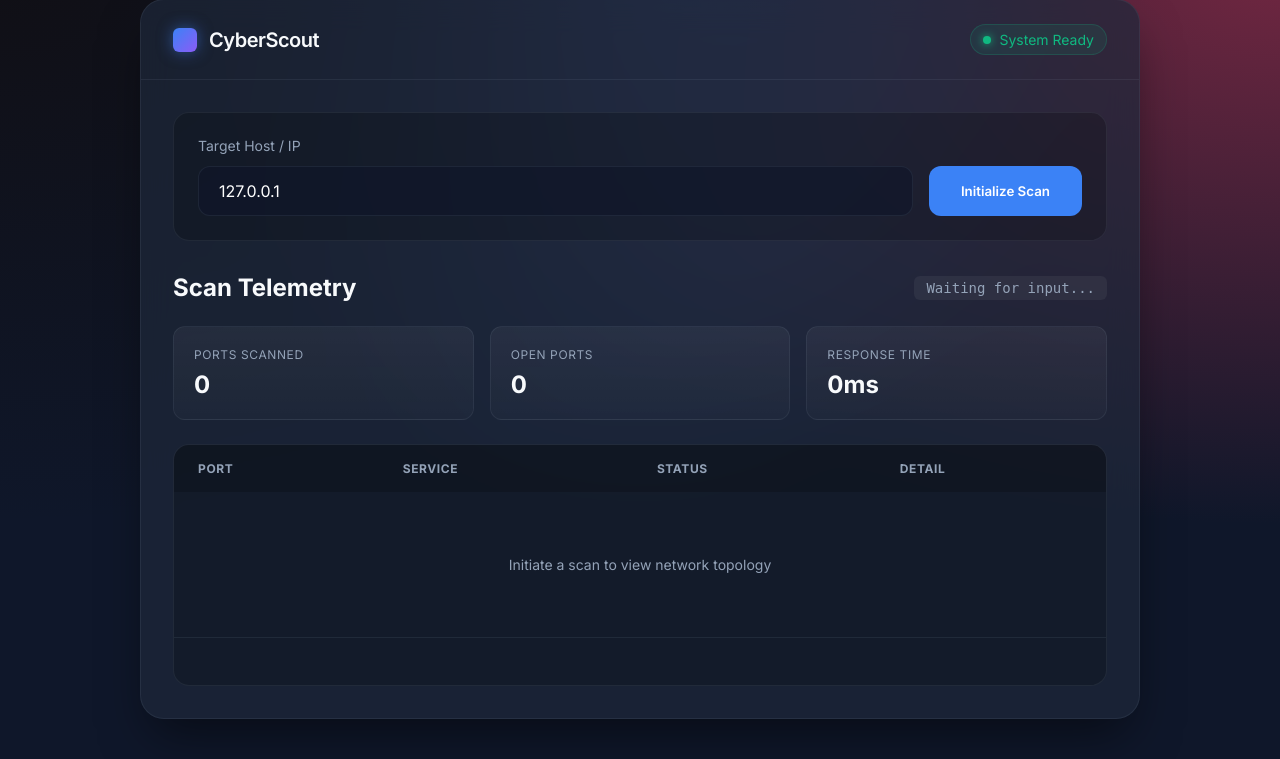
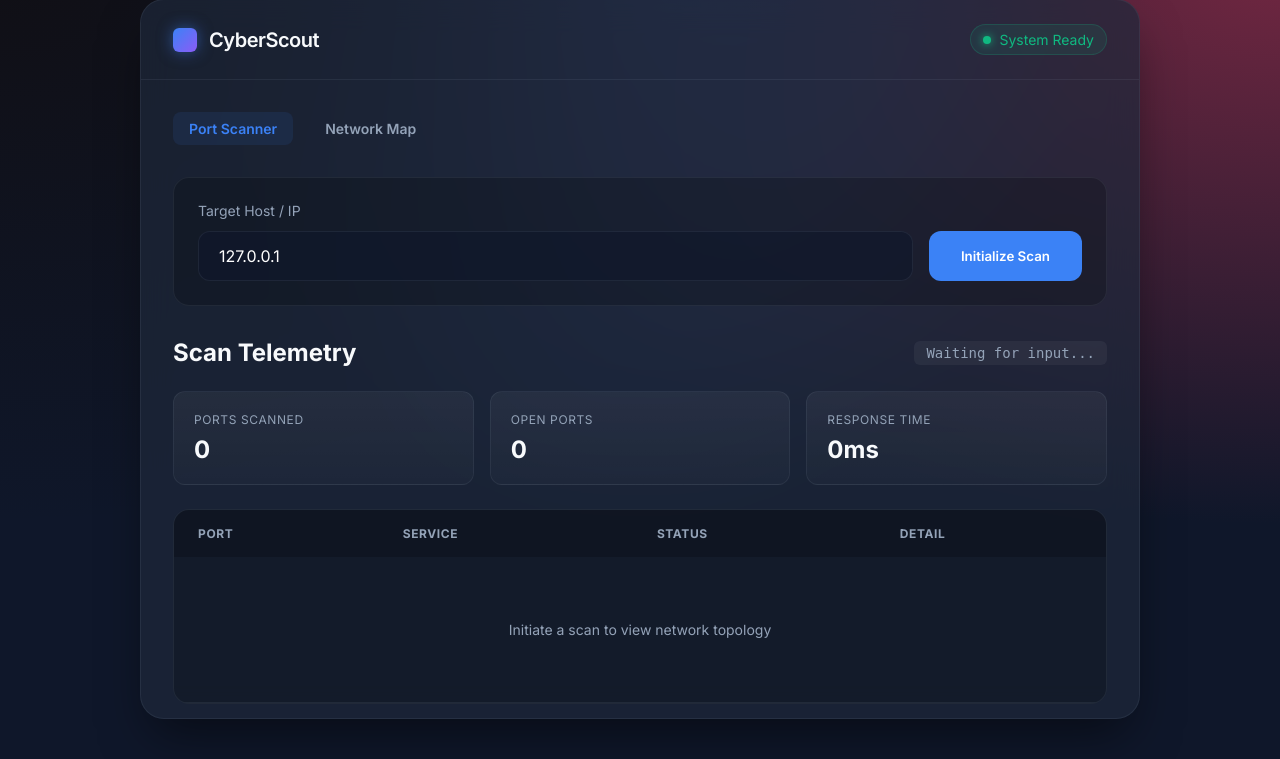
Before and after one commit to KrisCyberSec/port-scanner-dashboard, a Flask app: page / in a window 1280 px wide. Shown: the part 41-800 px from the top of the page. Run offline with Flask 3, Linux system fonts and the light colour scheme.

Commit message:
Added Layer 3 Network Discovery (Ping Sweep)

```diff
--- a/app.py
+++ b/app.py
@@ -2,8 +2,72 @@ from flask import Flask, render_template, request, jsonify
 import socket
 import concurrent.futures
 import time
+import subprocess
+import platform
 
 app = Flask(__name__)
+
+def get_local_ip():
+    try:
+        # Connect to an external server (doesn't actually send data) to get local interface IP
+        s = socket.socket(socket.AF_INET, socket.SOCK_DGRAM)
+        s.connect(("8.8.8.8", 80))
+        local_ip = s.getsockname()[0]
+        s.close()
+        return local_ip
+    except:
+        return "127.0.0.1"
+
+def ping_host(ip):
+    # Determine the ping command based on OS (Network+ Tip: OS differences matter!)
+    param = '-n' if platform.system().lower() == 'windows' else '-c'
+    timeout_param = '-w' if platform.system().lower() == 'windows' else '-W'
+    timeout_val = '500' # 500ms timeout
+
+    # Building the command: ping -c 1 -W 500 <ip>
+    command = ['ping', param, '1', timeout_param, timeout_val, ip]
+
+    try:
+        # Run ping and hide output
+        result = subprocess.call(command, stdout=subprocess.DEVNULL, stderr=subprocess.DEVNULL)
+        if result == 0:
+            return {"ip": ip, "status": "Active", "type": "Unknown Device"}
+        return None
+    except:
+        return None
+
+@app.route('/scan_network', methods=['POST'])
+def scan_network():
+    local_ip = get_local_ip()
+    # Assume /24 subnet (Standard Home Network) - standard Network+ concept
+    # If IP is 192.168.1.5, network is 192.168.1.0/24
+    subnet = '.'.join(local_ip.split('.')[:-1]) + '.'
+
+    active_hosts = []
+
+    # Scan .1 to .254
+    with concurrent.futures.ThreadPoolExecutor(max_workers=50) as executor:
+        futures = []
+        for i in range(1, 255):
+            ip = f"{subnet}{i}"
+            futures.append(executor.submit(ping_host, ip))
+
+        for future in concurrent.futures.as_completed(futures):
+            result = future.result()
+            if result:
+                # Mark our own device
+                if result['ip'] == local_ip:
+                    result['type'] = "This Device (You)"
+                active_hosts.append(result)
+
+    # Sort by IP address
+    active_hosts.sort(key=lambda x: int(x['ip'].split('.')[-1]))
+
+    return jsonify({
+        "network": f"{subnet}0/24",
+        "local_ip": local_ip,
+        "hosts": active_hosts
+    })
 
 # List of common ports to scan for the demo
 COMMON_PORTS = {
--- a/static/script.js
+++ b/static/script.js
@@ -1,4 +1,5 @@
 document.addEventListener('DOMContentLoaded', () => {
+    // Port Scanner Elements
     const scanBtn = document.getElementById('scan-btn');
     const targetInput = document.getElementById('target-input');
     const resultsBody = document.getElementById('results-body');
@@ -9,7 +10,30 @@ document.addEventListener('DOMContentLoaded', () => {
     const openPortsEl = document.getElementById('open-ports');
     const scanTimeEl = document.getElementById('scan-time');
 
+    // Network Map Elements
+    const netScanBtn = document.getElementById('net-scan-btn');
+    const netResultsBody = document.getElementById('net-results-body');
+    const tabs = document.querySelectorAll('.tab-btn');
+    const views = document.querySelectorAll('.view-section');
+
+    // Tab Switching Logic
+    tabs.forEach(tab => {
+        tab.addEventListener('click', () => {
+            tabs.forEach(t => t.classList.remove('active'));
+            views.forEach(v => {
+                v.classList.remove('active');
+                v.style.display = 'none';
+            });
+
+            tab.classList.add('active');
+            const targetView = document.getElementById(`${tab.dataset.tab}-view`);
+            targetView.classList.add('active');
+            targetView.style.display = 'flex';
+        });
+    });
+
     scanBtn.addEventListener('click', startScan);
+    if (netScanBtn) netScanBtn.addEventListener('click', startNetworkScan);
 
     // Allow 'Enter' key to trigger scan
     targetInput.addEventListener('keypress', (e) => {
@@ -22,7 +46,7 @@ document.addEventListener('DOMContentLoaded', () => {
 
         // UI Reset
         resetUI();
-        setLoading(true);
+        setLoading(true, scanBtn);
         targetDisplay.textContent = `Scanning: ${target}...`;
 
         const startTime = performance.now();
@@ -44,15 +68,57 @@ document.addEventListener('DOMContentLoaded', () => {
                 updateStats(data.results, endTime - startTime);
                 targetDisplay.textContent = `Target: ${data.target} (${data.ip})`;
             } else {
-                showError(data.error || 'Unknown error occurred');
+                showError(data.error || 'Unknown error occurred', resultsBody);
             }
 
         } catch (error) {
-            showError('Failed to connect to scanner server.');
+            showError('Failed to connect to scanner server.', resultsBody);
             console.error(error);
         } finally {
-            setLoading(false);
+            setLoading(false, scanBtn);
         }
+    }
+
+    async function startNetworkScan() {
+        netResultsBody.innerHTML = '';
+        setLoading(true, netScanBtn, "Scanning Subnet...");
+
+        try {
+            const response = await fetch('/scan_network', { method: 'POST' });
+            const data = await response.json();
+
+            if (response.ok) {
+                renderNetworkResults(data);
+            }
+        } catch (error) {
+            console.error(error);
+            netResultsBody.innerHTML = `<tr><td colspan="4" style="color: var(--danger); text-align: center;">Scan Failed</td></tr>`;
+        } finally {
+            setLoading(false, netScanBtn, "Scan Network");
+        }
+    }
+
+    function renderNetworkResults(data) {
+        if (!data.hosts || data.hosts.length === 0) {
+            netResultsBody.innerHTML = `<tr><td colspan="4" style="text-align:center; padding: 2rem;">No active devices found.</td></tr>`;
+            return;
+        }
+
+        const fragment = document.createDocumentFragment();
+        data.hosts.forEach(host => {
+            const row = document.createElement('tr');
+            const isSelf = host.type.includes('You');
+            row.innerHTML = `
+                <td style="font-family: monospace; ${isSelf ? 'color: var(--success); font-weight: bold;' : ''}">${host.ip}</td>
+                <td><span class="status-badge open">ACTIVE</span></td>
+                <td>${host.type}</td>
+                <td>
+                    <button class="action-btn" onclick="document.getElementById('target-input').value = '${host.ip}'; document.querySelector('[data-tab=scanner]').click();" style="border: 1px solid var(--border); background: rgba(255,255,255,0.05); color: var(--text-main); font-size: 0.7em; padding: 4px 8px; border-radius: 4px; cursor: pointer;">Scan Ports</button>
+                </td>
+            `;
+            fragment.appendChild(row);
+        });
+        netResultsBody.appendChild(fragment);
     }
 
     function resetUI() {
@@ -62,16 +128,23 @@ document.addEventListener('DOMContentLoaded', () => {
         scanTimeEl.textContent = '0ms';
     }
 
-    function setLoading(isLoading) {
+    function setLoading(isLoading, btn, text = null) {
+        const btnText = btn.querySelector('.btn-text');
+        // Handle case where btnText might be null if using a simpler button for net scan
+        const targetText = btnText || btn;
+
         if (isLoading) {
-            scanBtn.disabled = true;
-            scanBtn.style.opacity = '0.7';
-            scanBtn.querySelector('.btn-text').textContent = 'Scanning...';
+            btn.disabled = true;
+            btn.style.opacity = '0.7';
+            if (text) targetText.textContent = text;
+            else targetText.textContent = 'Scanning...';
             document.body.classList.add('scanning');
         } else {
-            scanBtn.disabled = false;
-            scanBtn.style.opacity = '1';
-            scanBtn.querySelector('.btn-text').textContent = 'Initialize Scan';
+            btn.disabled = false;
+            btn.style.opacity = '1';
+            let defaultText = btn === scanBtn ? 'Initialize Scan' : 'Scan Network';
+            if (text) targetText.textContent = text;
+            else targetText.textContent = defaultText;
             document.body.classList.remove('scanning');
         }
     }
@@ -107,8 +180,9 @@ document.addEventListener('DOMContentLoaded', () => {
         scanTimeEl.textContent = `${Math.round(timeMs)}ms`;
     }
 
-    function showError(msg) {
-        resultsBody.innerHTML = `<tr><td colspan="4" style="text-align:center; color: var(--danger); padding: 2rem;">Error: ${msg}</td></tr>`;
-        targetDisplay.textContent = 'Scan Failed';
+    function showError(msg, targetElement) {
+        const target = targetElement || resultsBody;
+        target.innerHTML = `<tr><td colspan="4" style="text-align:center; color: var(--danger); padding: 2rem;">Error: ${msg}</td></tr>`;
+        if (targetDisplay) targetDisplay.textContent = 'Scan Failed';
     }
 });
--- a/static/style.css
+++ b/static/style.css
@@ -19,9 +19,9 @@
 body {
     background-color: var(--bg-dark);
     background-image:
-        radial-gradient(at 0% 0%, hsla(253,16%,7%,1) 0, transparent 50%),
-        radial-gradient(at 50% 0%, hsla(225,39%,30%,1) 0, transparent 50%),
-        radial-gradient(at 100% 0%, hsla(339,49%,30%,1) 0, transparent 50%);
+        radial-gradient(at 0% 0%, hsla(253, 16%, 7%, 1) 0, transparent 50%),
+        radial-gradient(at 50% 0%, hsla(225, 39%, 30%, 1) 0, transparent 50%),
+        radial-gradient(at 100% 0%, hsla(339, 49%, 30%, 1) 0, transparent 50%);
     color: var(--text-main);
     font-family: 'Inter', sans-serif;
     height: 100vh;
@@ -101,8 +101,47 @@ main {
     padding: 2rem;
     display: flex;
     flex-direction: column;
+    gap: 1.5rem;
+    overflow-y: auto;
+}
+
+.tabs {
+    display: flex;
+    gap: 1rem;
+    margin-bottom: 0.5rem;
+}
+
+.tab-btn {
+    background: transparent;
+    border: none;
+    color: var(--text-muted);
+    font-size: 0.875rem;
+    font-weight: 600;
+    padding: 0.5rem 1rem;
+    cursor: pointer;
+    border-radius: 8px;
+    transition: all 0.2s;
+}
+
+.tab-btn:hover {
+    color: var(--text-main);
+    background: rgba(255, 255, 255, 0.05);
+}
+
+.tab-btn.active {
+    color: var(--primary);
+    background: rgba(59, 130, 246, 0.1);
+}
+
+.view-section {
+    display: none;
+    flex-direction: column;
     gap: 2rem;
-    overflow-y: auto;
+    flex: 1;
+}
+
+.view-section.active {
+    display: flex;
 }
 
 .control-panel {
@@ -271,9 +310,17 @@ tr.empty-state td {
 
 /* Animations */
 @keyframes pulse {
-    0% { opacity: 0.5; }
-    50% { opacity: 1; }
-    100% { opacity: 0.5; }
+    0% {
+        opacity: 0.5;
+    }
+
+    50% {
+        opacity: 1;
+    }
+
+    100% {
+        opacity: 0.5;
+    }
 }
 
 .scanning .stat-value {
--- a/templates/index.html
+++ b/templates/index.html
@@ -1,5 +1,6 @@
 <!DOCTYPE html>
 <html lang="en">
+
 <head>
     <meta charset="UTF-8">
     <meta name="viewport" content="width=device-width, initial-scale=1.0">
@@ -9,6 +10,7 @@
     <link href="https://fonts.googleapis.com/css2?family=Inter:wght@300;400;500;600;700&display=swap" rel="stylesheet">
     <link rel="stylesheet" href="{{ url_for('static', filename='style.css') }}">
 </head>
+
 <body>
     <div class="app-container">
         <header>
@@ -20,11 +22,19 @@
         </header>
 
         <main>
+            <div class="tabs">
+                <button class="tab-btn active" data-tab="scanner">Port Scanner</button>
+                <button class="tab-btn" data-tab="network">Network Map</button>
+            </div>
+
+            <!-- PORT SCANNER TAB -->
+            <div id="scanner-view" class="view-section active">
                 <section class="control-panel">
                     <div class="input-group">
                         <label for="target-input">Target Host / IP</label>
                         <div class="input-wrapper">
-                        <input type="text" id="target-input" placeholder="e.g., google.com or 192.168.1.1" value="127.0.0.1">
+                            <input type="text" id="target-input" placeholder="e.g., google.com or 192.168.1.1"
+                                value="127.0.0.1">
                             <button id="scan-btn">
                                 <span class="btn-text">Initialize Scan</span>
                                 <div class="btn-shine"></div>
@@ -65,7 +75,6 @@
                                 </tr>
                             </thead>
                             <tbody id="results-body">
-                            <!-- Results inject here -->
                                 <tr class="empty-state">
                                     <td colspan="4">Initiate a scan to view network topology</td>
                                 </tr>
@@ -73,8 +82,46 @@
                         </table>
                     </div>
                 </section>
+            </div>
+
+            <!-- NETWORK MAP TAB -->
+            <div id="network-view" class="view-section" style="display: none;">
+                <section class="control-panel">
+                    <div class="panel-header">
+                        <div>
+                            <h2>Local Network Map</h2>
+                            <p style="color: var(--text-muted); font-size: 0.9em; margin-top: 4px;">Identify active
+                                devices on your subnet (Ping Sweep)</p>
+                        </div>
+                        <button id="net-scan-btn">
+                            <span class="btn-text">Scan Network</span>
+                        </button>
+                    </div>
+                </section>
+
+                <section class="results-panel" style="margin-top: 20px;">
+                    <div class="results-table-wrapper">
+                        <table class="results-table">
+                            <thead>
+                                <tr>
+                                    <th>IP Address</th>
+                                    <th>Status</th>
+                                    <th>Type</th>
+                                    <th>Action</th>
+                                </tr>
+                            </thead>
+                            <tbody id="net-results-body">
+                                <tr class="empty-state">
+                                    <td colspan="4">Click 'Scan Network' to sweep the subnet.</td>
+                                </tr>
+                            </tbody>
+                        </table>
+                    </div>
+                </section>
+            </div>
         </main>
     </div>
     <script src="{{ url_for('static', filename='script.js') }}"></script>
 </body>
+
 </html>
```
Also changed, not shown: README.md. Lines whose indentation alone changed are shown as unchanged.
